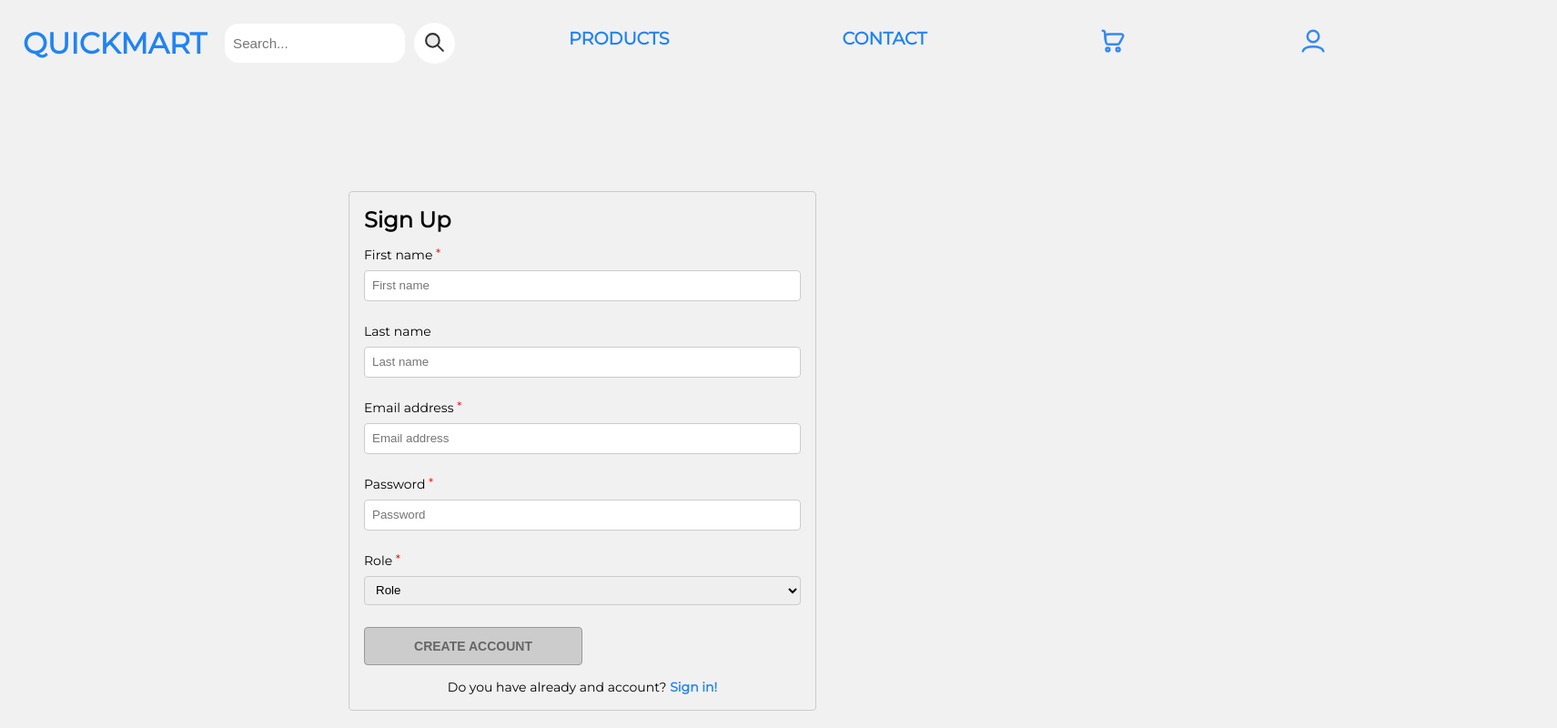
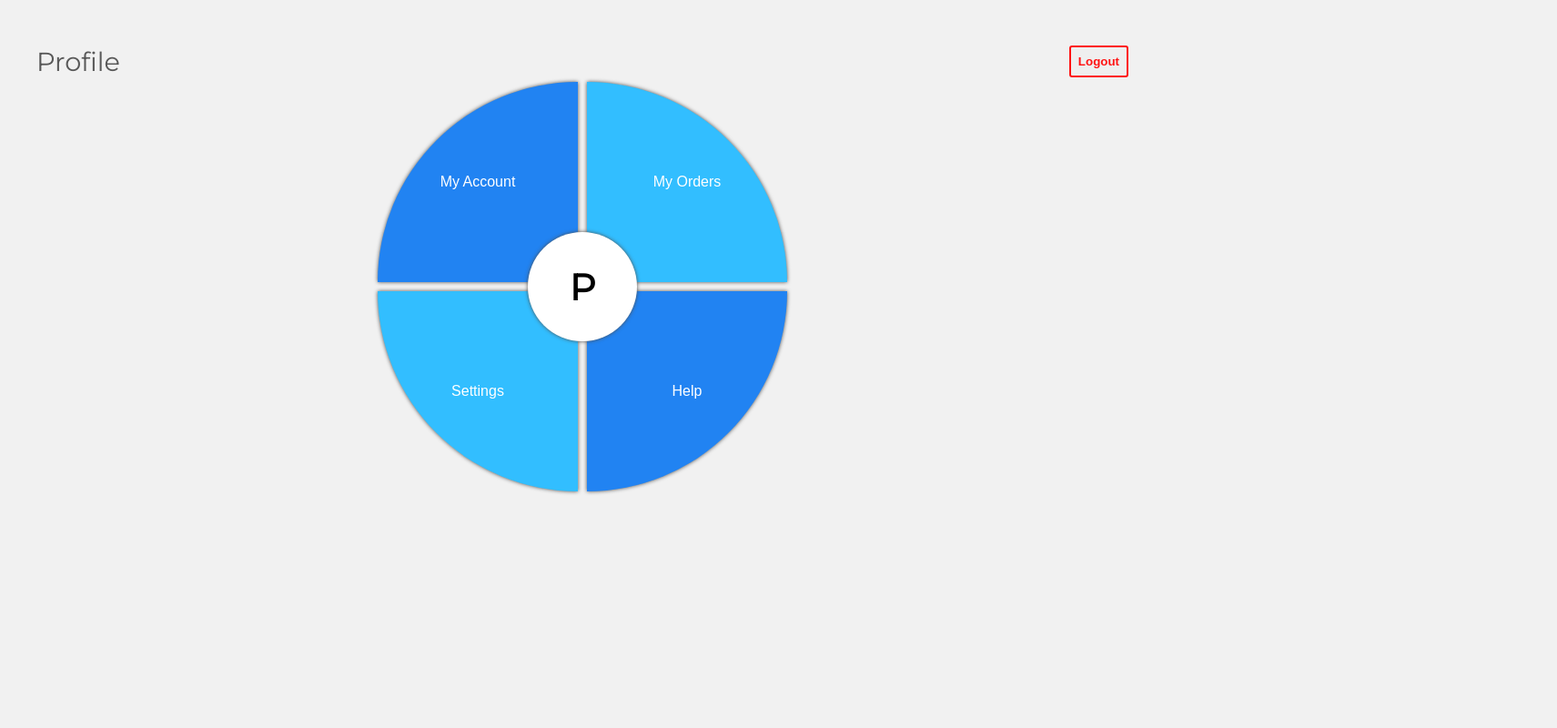
Before and after one commit to zygo1/E-shop, a React (Create React App) app: page /Profile.js/SignUp.js in a window 1280 px wide. Shown: the top 800 px of the page at 91% size, 1711 px wide, since content can reach past the window. Built offline with nearby package versions, Linux system fonts and the light colour scheme.

Commit message:
singup form

```diff
--- a/src/App.js
+++ b/src/App.js
@@ -1,5 +1,5 @@
 import './App.css';
-import { Routes, Route } from 'react-router-dom';
+import { Routes, Route, useLocation } from 'react-router-dom';
 import Homepage from './components/Homepage';
 import Products from './components/Products';
 import Contact from './components/Contact';
@@ -12,38 +12,28 @@ import Navbar from './components/Navbar';
 import SignUp from './components/SignUp';
 
 function App() {
+  const location = useLocation();
+
+  // Check if the current route is for the signup page
+  const isSignupPage = location.pathname.includes('/SignUp.js');
+
   return (
     <div>
-      < Navbar />
+      {/* Render the Navbar component only if the current route is not for the signup page */}
+      {!isSignupPage && <Navbar />}
       <Routes>
         <Route path='/' element={<Homepage />} />
         <Route path='/Products.js' element={<Products />} />
         <Route path='/Contact.js' element={<Contact />} />
-        <Route path='/Profile.js' element={<Profile />} />
         <Route path='/Cart.js' element={<Cart />} />
+        <Route path='/Profile.js/*' element={<Profile />} />
         <Route path='/Profile.js/MyAccount.js' element={<MyAccount />} />
         <Route path='/Profile.js/MyOrders.js' element={<MyOrders />} />
         <Route path='/Profile.js/ProfileSettings.js' element={<ProfileSettings />} />
-        <Route path='/Profile.js/SignUp.js' element={<SignUp />} />
-        <Route path='/Profile.js/Contact.js' element={<Contact />} />
+        <Route path='/SignUp.js' element={<SignUp />} />
       </Routes>
     </div>
   );
 }
 
 export default App;
-
-
-
-    // { <Router>
-    //     <Routes>
-    //       <Route exact path='/Profile.js/SignUp.js' element={<SignUp />}></Route>
-    //       <div>
-    //         <Navbar />
-    //         <Route path='/' element={<Homepage />} />
-    //         <Route path='/Products.js' element={<Products />} />
-    //         <Route path='/Contact.js' element={<Contact />} />
-    //         <Route path='/Profile.js' element={<Profile />} />
-    //       </div>
-    //     </Routes>
-    //   </Router> }
--- a/src/components/CircleProfile.js
+++ b/src/components/CircleProfile.js
@@ -6,7 +6,7 @@ function CircleProfile() {
         <>
             <div className='logout-container'>
                 <p className='pageHeader'>Profile</p>
-                <Link to="/Profile.js/SignUp.js"><button className='logout'>Logout</button></Link>
+                <Link to="/SignUp.js"><button className='logout'>Logout</button></Link>
             </div>
             <section className='profile-section'>
                 <div className='circle'>
--- a/src/components/SignUp.js
+++ b/src/components/SignUp.js
@@ -1,6 +1,7 @@
 import ".././styles/SignUp.css";
 import { useState } from "react";
 import { validateEmail } from "./validemail";
+import { Link } from "react-router-dom";
 
 
 const PasswordErrorMessage = () => {
@@ -82,9 +83,9 @@ function SignUp() {
                             <option value="business">Business</option>
                         </select>
                     </div>
-                    <button className="button-signup" type="submit" disabled={!getIsFormValid()}>
+                    <Link to="/"><button className="button-signup" type="submit" disabled={!getIsFormValid()}>
                         Create account
-                    </button>
+                    </button></Link>
                     <div className="sign-in">
                         <p>Do you have already and account? <span>Sign in!</span></p>
                     </div>
```
